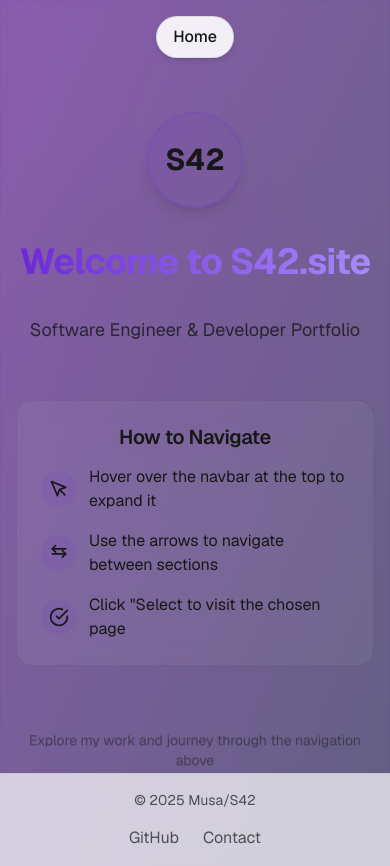
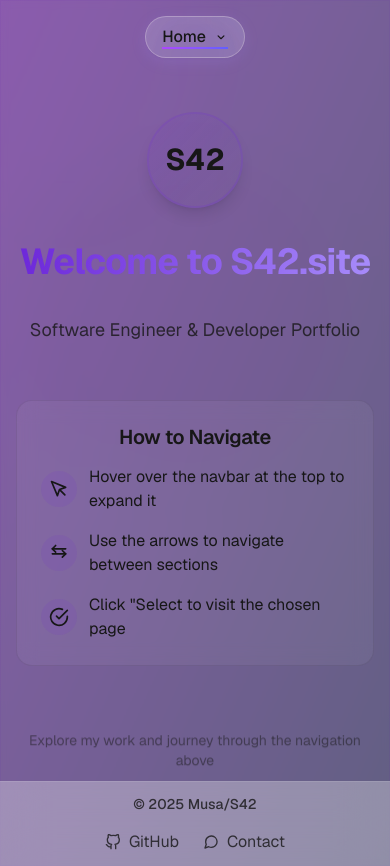
Before and after one commit to S42yt/www, a Next.js app: page / in a window 390 px wide. Built offline with nearby package versions, Linux system fonts and the light colour scheme.

Commit message:
add better footer

```diff
--- a/src/app/layout.tsx
+++ b/src/app/layout.tsx
@@ -44,8 +44,8 @@ export default function RootLayout({
   return (
     <html lang="en" className={`${geistSans.variable} ${geistMono.variable}`} suppressHydrationWarning>
       <body className="min-h-screen flex flex-col antialiased bg-background text-foreground selection:bg-foreground/10">
-      <Background variant="gradient" blur animated>
         <Navbar />
+        <Background variant="gradient" blur animated>
 
         <main className="flex-grow pt-28 pb-24 px-4 sm:px-6 mx-auto w-full max-w-7xl">
           {children}
--- a/src/components/Footer.tsx
+++ b/src/components/Footer.tsx
@@ -1,28 +1,62 @@
 import Link from 'next/link';
+import { motion } from 'framer-motion';
 
 export default function Footer() {
   const currentYear = new Date().getFullYear();
 
   return (
-    <footer className="fixed bottom-0 left-0 right-0 backdrop-blur-md bg-background/70 border-t border-black/5 dark:border-white/10 py-4 px-6 z-10">
-      <div className="max-w-7xl mx-auto flex flex-col sm:flex-row items-center justify-between gap-4">
-        <div className="flex items-center gap-2 text-sm text-foreground/70">
-          <span>© {currentYear} Musa/S42</span>
-          <span className="hidden sm:inline">•</span>
-          <span className="hidden sm:inline">All rights reserved</span>
+    <motion.footer
+      initial={{ opacity: 0, y: 50 }}
+      animate={{ opacity: 1, y: 0 }}
+      transition={{ duration: 0.6, type: "spring", stiffness: 100 }}
+      className="fixed bottom-0 left-0 right-0 backdrop-blur-xl bg-background/30 border-t border-white/10 py-3 px-6 z-10"
+    >
+      <div className="relative overflow-hidden">
+        {/* Decorative glow elements */}
+        <div className="absolute -left-10 -top-20 w-40 h-40 bg-purple-900/10 rounded-full blur-xl opacity-60 transform-gpu"></div>
+        <div className="absolute -right-10 -bottom-20 w-40 h-40 bg-indigo-900/10 rounded-full blur-xl opacity-60 transform-gpu"></div>
       </div>
 
+      <div className="max-w-7xl mx-auto flex flex-col sm:flex-row items-center justify-between gap-4 relative z-10">
+        <motion.div
+          initial={{ opacity: 0 }}
+          animate={{ opacity: 1 }}
+          transition={{ delay: 0.3 }}
+          className="flex items-center gap-2 text-sm text-foreground/80"
+        >
+          <span className="font-medium">© {currentYear} Musa/S42</span>
+          <span className="hidden sm:inline opacity-50">•</span>
+          <span className="hidden sm:inline text-foreground/60">All rights reserved</span>
+        </motion.div>
+
         <div className="flex gap-6">
+          <motion.div
+            whileHover={{ scale: 1.05 }}
+            whileTap={{ scale: 0.95 }}
+          >
             <Link href="https://github.com/S42yt" target="_blank" rel="noopener noreferrer"
-                className="text-foreground/70 hover:text-foreground transition-colors">
+                  className="text-foreground/80 hover:text-accent transition-colors duration-300 flex items-center gap-2">
+              <svg xmlns="http://www.w3.org/2000/svg" width="16" height="16" viewBox="0 0 24 24" fill="none" stroke="currentColor" strokeWidth="2" strokeLinecap="round" strokeLinejoin="round">
+                <path d="M9 19c-5 1.5-5-2.5-7-3m14 6v-3.87a3.37 3.37 0 0 0-.94-2.61c3.14-.35 6.44-1.54 6.44-7A5.44 5.44 0 0 0 20 4.77 5.07 5.07 0 0 0 19.91 1S18.73.65 16 2.48a13.38 13.38 0 0 0-7 0C6.27.65 5.09 1 5.09 1A5.07 5.07 0 0 0 5 4.77a5.44 5.44 0 0 0-1.5 3.78c0 5.42 3.3 6.61 6.44 7A3.37 3.37 0 0 0 9 18.13V22"></path>
+              </svg>
               GitHub
             </Link>
+          </motion.div>
+
+          <motion.div
+            whileHover={{ scale: 1.05 }}
+            whileTap={{ scale: 0.95 }}
+          >
             <Link href="https://discord.com/users/787306646417571860" target='_blank' rel="noopener noreferrer"
-                className="text-foreground/70 hover:text-foreground transition-colors">
+                  className="text-foreground/80 hover:text-accent transition-colors duration-300 flex items-center gap-2">
+              <svg xmlns="http://www.w3.org/2000/svg" width="16" height="16" viewBox="0 0 24 24" fill="none" stroke="currentColor" strokeWidth="2" strokeLinecap="round" strokeLinejoin="round">
+                <path d="M21 11.5a8.38 8.38 0 0 1-.9 3.8 8.5 8.5 0 0 1-7.6 4.7 8.38 8.38 0 0 1-3.8-.9L3 21l1.9-5.7a8.38 8.38 0 0 1-.9-3.8 8.5 8.5 0 0 1 4.7-7.6 8.38 8.38 0 0 1 3.8-.9h.5a8.48 8.48 0 0 1 8 8v.5z"></path>
+              </svg>
               Contact
             </Link>
+          </motion.div>
         </div>
       </div>
-    </footer>
+    </motion.footer>
   );
 }
--- a/src/components/Navbar.tsx
+++ b/src/components/Navbar.tsx
@@ -80,42 +80,98 @@ export default function Navbar() {
   return (
     <nav className="fixed top-4 left-0 w-full flex justify-center items-center z-50 will-change-transform transform-gpu">
       <motion.div
-        className="bg-background/90 backdrop-blur-md rounded-full shadow-md border border-foreground/10"
-        initial={{ y: -100 }}
-        animate={{ y: 0 }}
-        transition={{ type: 'spring', stiffness: 300, damping: 30 }}
+        className="bg-background/30 backdrop-blur-xl rounded-full shadow-lg border border-white/10 overflow-hidden"
+        initial={{ y: -100, opacity: 0 }}
+        animate={{
+          y: 0,
+          opacity: 1,
+          boxShadow: isExpanded
+            ? "0 10px 30px -5px rgba(167, 139, 250, 0.3), 0 8px 10px -6px rgba(0, 0, 0, 0.1)"
+            : "0 4px 15px -1px rgba(167, 139, 250, 0.2), 0 2px 4px -1px rgba(0, 0, 0, 0.06)"
+        }}
+        transition={{
+          type: 'spring',
+          stiffness: 300,
+          damping: 30,
+          opacity: { duration: 0.6 }
+        }}
         onMouseEnter={handleMouseEnter}
         onMouseLeave={handleMouseLeave}
       >
+        {/* Add frosty glow effects */}
+        <div className="absolute inset-0 overflow-hidden">
+          <div className="absolute -top-10 -left-10 w-40 h-40 bg-purple-900/20 rounded-full blur-xl opacity-60 transform-gpu"></div>
+          <div className="absolute -bottom-20 -right-10 w-40 h-40 bg-indigo-900/20 rounded-full blur-xl opacity-60 transform-gpu"></div>
+        </div>
+
         <motion.div
-          className="px-4 py-2 flex items-center justify-center"
+          className="px-4 py-2 flex items-center justify-center relative z-10 overflow-hidden"
           animate={{
             width: isExpanded ? 'auto' : 'auto',
             height: isExpanded ? 'auto' : '40px',
           }}
-          transition={{ duration: 0.3 }}
+          transition={{
+            duration: 0.4,
+            type: "spring",
+            stiffness: 400,
+            damping: 30
+          }}
         >
           {!isExpanded ? (
             <motion.div
-              className="text-foreground font-medium cursor-pointer"
+              className="text-foreground font-medium cursor-pointer relative"
               whileHover={{ scale: 1.05 }}
               whileTap={{ scale: 0.95 }}
               onClick={() => setIsExpanded(true)}
+              layout
             >
-              {currentPageName}
+              <motion.span
+                initial={{ opacity: 0 }}
+                animate={{ opacity: 1 }}
+                exit={{ opacity: 0 }}
+                transition={{ duration: 0.2 }}
+                className="flex items-center gap-2"
+              >
+                {currentPageName}
+                <motion.div
+                  animate={{ rotate: [0, 5, -5, 0] }}
+                  transition={{
+                    repeat: Infinity,
+                    repeatType: "mirror",
+                    duration: 2,
+                    repeatDelay: 4
+                  }}
+                >
+                  <svg width="14" height="14" viewBox="0 0 24 24" fill="none" xmlns="http://www.w3.org/2000/svg">
+                    <path d="M7 10l5 5 5-5" stroke="currentColor" strokeWidth="2" strokeLinecap="round" strokeLinejoin="round"/>
+                  </svg>
+                </motion.div>
+              </motion.span>
+              <motion.div
+                className="absolute bottom-0 left-0 right-0 h-[2px] bg-gradient-to-r from-purple-500 to-indigo-500"
+                initial={{ scaleX: 0 }}
+                animate={{ scaleX: 1 }}
+                transition={{ delay: 0.3, duration: 0.4 }}
+              />
             </motion.div>
           ) : (
             <AnimatePresence mode="wait">
               <motion.div
                 key="expanded-nav"
-                initial={{ opacity: 0 }}
-                animate={{ opacity: 1 }}
-                exit={{ opacity: 0 }}
+                initial={{ opacity: 0, height: 0 }}
+                animate={{ opacity: 1, height: 'auto' }}
+                exit={{ opacity: 0, height: 0 }}
+                transition={{ duration: 0.3, type: "spring" }}
                 className="flex items-center gap-4"
               >
                 <motion.button
-                  className="p-2 text-foreground hover:text-foreground/70 transition-colors"
-                  whileHover={{ scale: 1.1 }}
+                  className="p-2 text-foreground hover:text-foreground/70 transition-colors relative"
+                  whileHover={{
+                    scale: 1.1,
+                    backgroundColor: "rgba(255, 255, 255, 0.05)",
+                    borderRadius: "50%",
+                    boxShadow: "0 0 10px rgba(167, 139, 250, 0.3)"
+                  }}
                   whileTap={{ scale: 0.9 }}
                   onClick={navigateLeft}
                   aria-label="Previous"
@@ -127,23 +183,33 @@ export default function Navbar() {
 
                 <motion.div
                   key={selectedIndex}
-                  initial={{ opacity: 0, y: 10 }}
-                  animate={{ opacity: 1, y: 0 }}
-                  exit={{ opacity: 0, y: -10 }}
-                  transition={{ duration: 0.2 }}
-                  className="flex flex-col items-center min-w-[100px] px-2"
+                  initial={{ opacity: 0, y: 10, scale: 0.9 }}
+                  animate={{ opacity: 1, y: 0, scale: 1 }}
+                  exit={{ opacity: 0, y: -10, scale: 0.9 }}
+                  transition={{
+                    duration: 0.3,
+                    type: "spring",
+                    stiffness: 400,
+                    damping: 20
+                  }}
+                  className="flex flex-col items-center min-w-[120px] px-2 py-1"
                 >
-                  <span className="text-foreground font-medium text-lg">
+                  <span className="text-foreground font-medium text-lg gradient-text">
                     {navItems[selectedIndex].name}
                   </span>
-                  <span className="text-foreground/50 text-xs">
+                  <span className="text-foreground/70 text-xs mt-1 bg-white/5 px-2 py-0.5 rounded-full backdrop-blur-sm border border-white/10">
                     {selectedIndex + 1} / {navItems.length}
                   </span>
                 </motion.div>
 
                 <motion.button
                   className="p-2 text-foreground hover:text-foreground/70 transition-colors"
-                  whileHover={{ scale: 1.1 }}
+                  whileHover={{
+                    scale: 1.1,
+                    backgroundColor: "rgba(255, 255, 255, 0.05)",
+                    borderRadius: "50%",
+                    boxShadow: "0 0 10px rgba(167, 139, 250, 0.3)"
+                  }}
                   whileTap={{ scale: 0.9 }}
                   onClick={navigateRight}
                   aria-label="Next"
@@ -154,13 +220,16 @@ export default function Navbar() {
                 </motion.button>
 
                 <motion.button
-                  initial={{ opacity: 0, scale: 0.9 }}
-                  animate={{ opacity: 1, scale: 1 }}
-                  exit={{ opacity: 0, scale: 0.9 }}
-                  whileHover={{ scale: 1.05 }}
+                  initial={{ opacity: 0, scale: 0.8, x: -5 }}
+                  animate={{ opacity: 1, scale: 1, x: 0 }}
+                  exit={{ opacity: 0, scale: 0.8, x: 5 }}
+                  whileHover={{
+                    scale: 1.05,
+                    boxShadow: "0 0 20px rgba(167, 139, 250, 0.5)"
+                  }}
                   whileTap={{ scale: 0.95 }}
                   onClick={selectCurrentItem}
-                  className="bg-foreground text-background px-4 py-2 rounded-full text-sm font-medium hover:opacity-90 transition-all shadow-sm"
+                  className="bg-gradient-to-r from-purple-600 to-indigo-600 text-white px-5 py-2 rounded-full text-sm font-medium hover:opacity-90 transition-all duration-300 shadow-lg border border-white/10"
                 >
                   Select
                 </motion.button>
```
Lines whose indentation alone changed are shown as unchanged.
